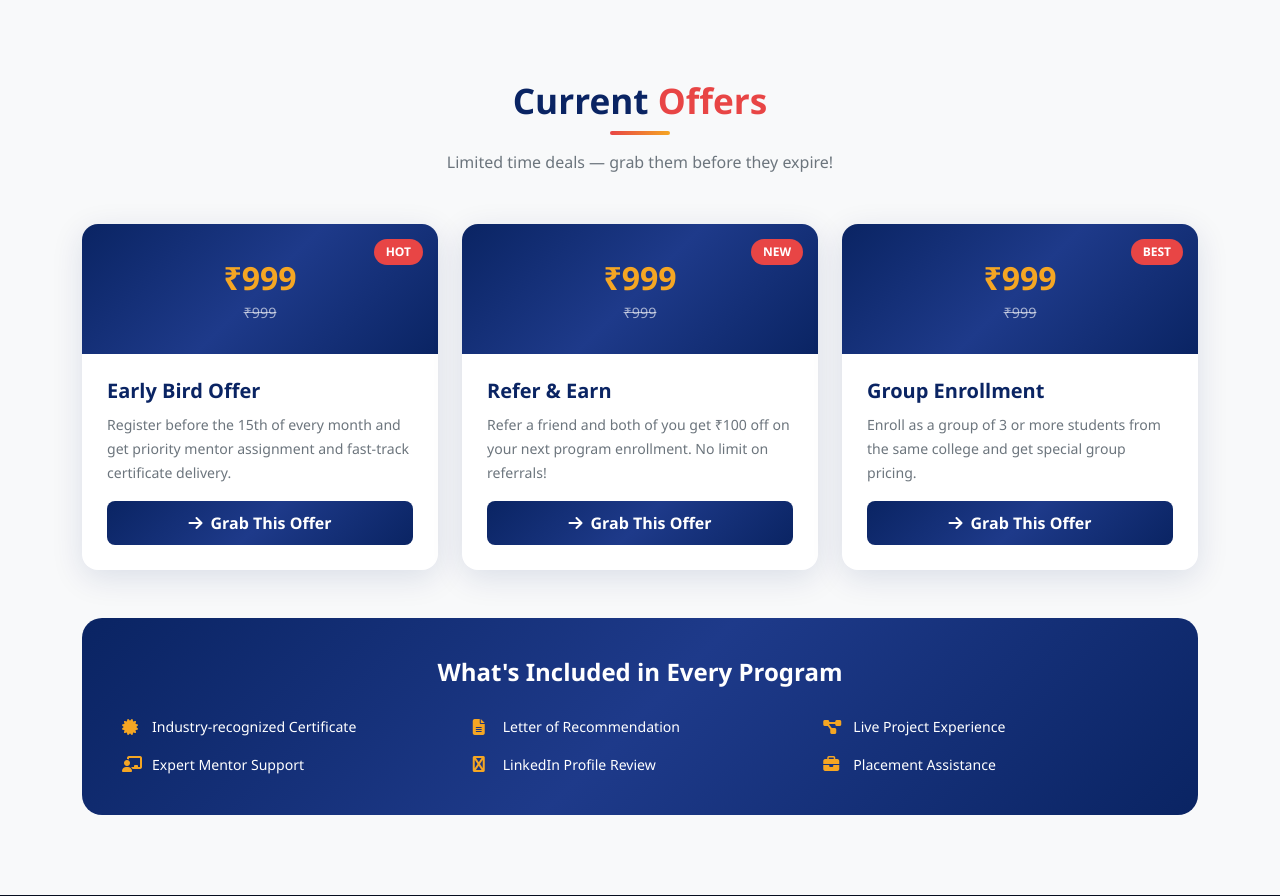
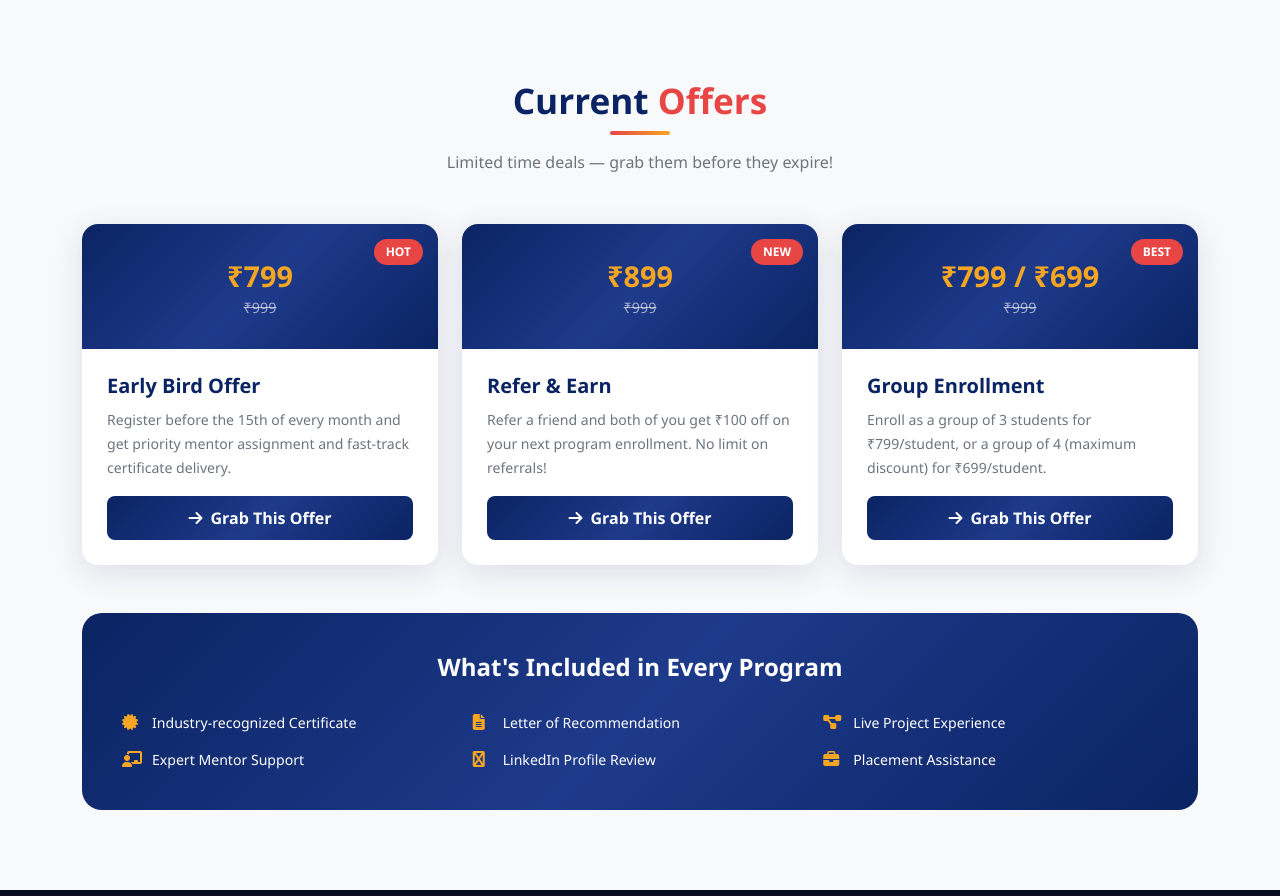
Before and after one commit to NarroillaSriram/EXPOSYSDATALABS, a Flask app: page /promotions in a window 1280 px wide. Shown: the part 333-1229 px from the top of the page. Run offline with Flask 3, Linux system fonts and the light colour scheme; parts of the project's set-up code (start-up, migrations or seed data) failed here and were passed over; some libraries are stand-ins or nearby versions; some web fonts are replaced.

Commit message:
Update promotional pricing and descriptions in templates/promotions.html

```diff
--- a/templates/promotions.html
+++ b/templates/promotions.html
@@ -18,15 +18,15 @@
     </div>
     <div class="row g-4 mb-5">
       {% for badge, title, desc, price, original in [
-        ('HOT', 'Early Bird Offer', 'Register before the 15th of every month and get priority mentor assignment and fast-track certificate delivery.', '₹999', '₹999'),
-        ('NEW', 'Refer & Earn', 'Refer a friend and both of you get ₹100 off on your next program enrollment. No limit on referrals!', '₹999', '₹999'),
-        ('BEST', 'Group Enrollment', 'Enroll as a group of 3 or more students from the same college and get special group pricing.', '₹999', '₹999'),
+        ('HOT', 'Early Bird Offer', 'Register before the 15th of every month and get priority mentor assignment and fast-track certificate delivery.', '₹799', '₹999'),
+        ('NEW', 'Refer & Earn', 'Refer a friend and both of you get ₹100 off on your next program enrollment. No limit on referrals!', '₹899', '₹999'),
+        ('BEST', 'Group Enrollment', 'Enroll as a group of 3 students for ₹799/student, or a group of 4 (maximum discount) for ₹699/student.', '₹799 / ₹699', '₹999'),
       ] %}
       <div class="col-lg-4 col-md-6" data-aos="fade-up" data-aos-delay="{{ loop.index * 150 }}">
         <div style="background:#fff;border-radius:16px;overflow:hidden;box-shadow:var(--card-shadow);position:relative;">
           <div style="position:absolute;top:15px;right:15px;background:var(--secondary);color:#fff;padding:4px 12px;border-radius:20px;font-size:0.75rem;font-weight:800;">{{ badge }}</div>
           <div style="background:var(--gradient);padding:30px;text-align:center;">
-            <div style="font-size:2rem;font-weight:900;color:var(--accent);">{{ price }}</div>
+            <div style="font-size:1.8rem;font-weight:900;color:var(--accent);">{{ price }}</div>
             <div style="color:rgba(255,255,255,0.6);text-decoration:line-through;font-size:0.9rem;">{{ original }}</div>
           </div>
           <div style="padding:25px;">
```
